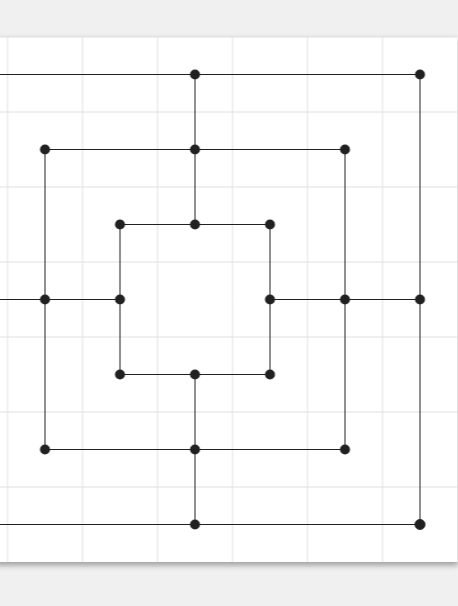
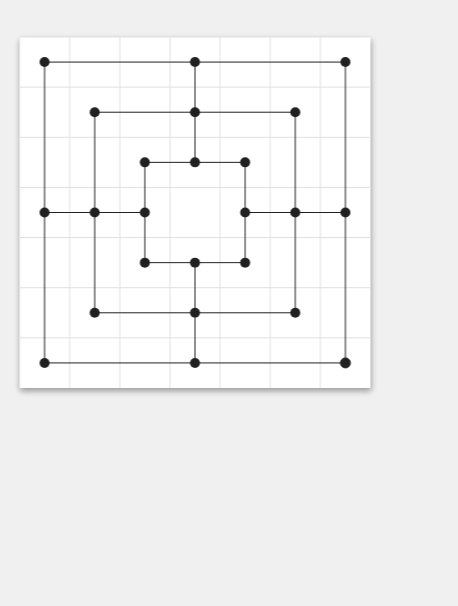
Before and after one commit to grudus/NineMensMorris, a website with bundled scripts: page index.html in a window 390 px wide. Shown: the part 110-716 px from the top of the page, 458 px wide, since content can reach past the window. Built offline with nearby package versions, Linux system fonts and the light colour scheme.

Commit message:
Make game responsive

```diff
--- a/index.css
+++ b/index.css
@@ -19,3 +19,9 @@ body {
     transform: translateX(-50%);
     margin-top: 2.5rem;
 }
+
+@media (max-width: 768px) {
+    .canvas-wrapper {
+        --boardSize: 90vw;
+    }
+}
--- a/index.html
+++ b/index.html
@@ -2,6 +2,7 @@
 <html lang="en">
 <head>
     <meta charset="UTF-8">
+    <meta name="viewport" content="width=device-width, initial-scale=1">
     <title>Nine Men's Morris</title>
     <link href="https://fonts.googleapis.com/css?family=Open+Sans" rel="stylesheet">
     <link rel="stylesheet" href="index.css">
```
